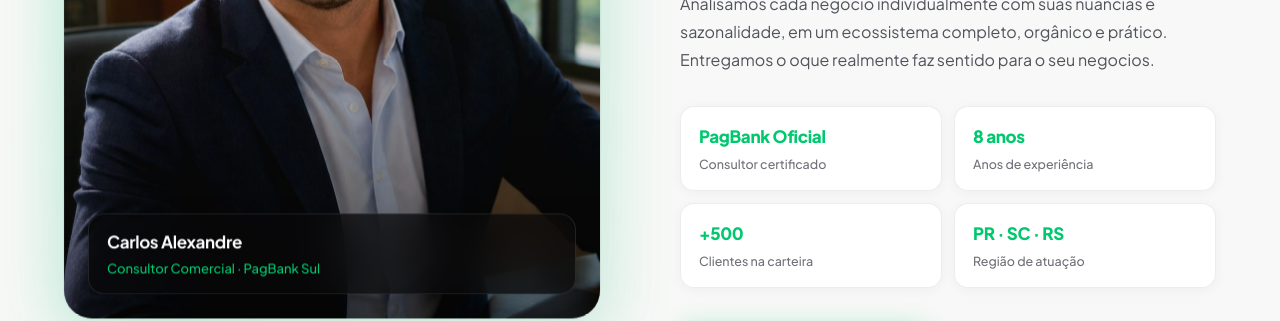
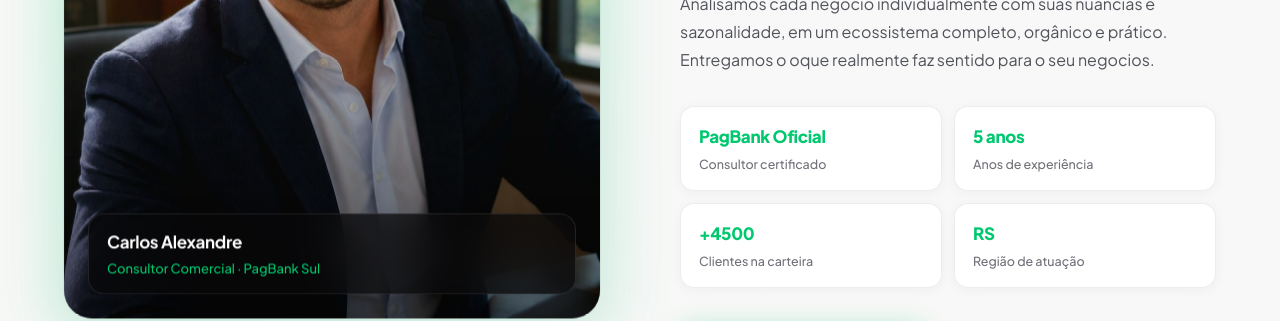
Before and after one commit to Thamireslopescz/Carlos_Alexandre, a React (Vite) app: page / in a window 1280 px wide. Shown: the part 4160-4481 px from the top of the page. Built offline with nearby package versions, Linux system fonts and the light colour scheme; the HTML template or start-up script is replaced by a standard one.

Commit message:
ajustes de labels

```diff
--- a/src/components/About.tsx
+++ b/src/components/About.tsx
@@ -32,9 +32,9 @@ export default function About({ dark }: Props) {
 
   const certs = [
     { label: 'Consultor certificado', value: 'PagBank Oficial' },
-    { label: 'Anos de experiência', value: '8 anos' },
-    { label: 'Clientes na carteira', value: '+500' },
-    { label: 'Região de atuação', value: 'PR · SC · RS' },
+    { label: 'Anos de experiência', value: '5 anos' },
+    { label: 'Clientes na carteira', value: '+4500' },
+    { label: 'Região de atuação', value: 'RS' },
   ]
 
   return (
--- a/src/components/FinalCTA.tsx
+++ b/src/components/FinalCTA.tsx
@@ -90,7 +90,7 @@ export default function FinalCTA({ dark }: Props) {
               }}
             />
             <span style={{ fontSize: 13, fontWeight: 600, color: '#fff', letterSpacing: '0.01em' }}>
-              Disponível para atender agora · PR · SC · RS
+              Disponível para atender agora
             </span>
           </div>
 
```
